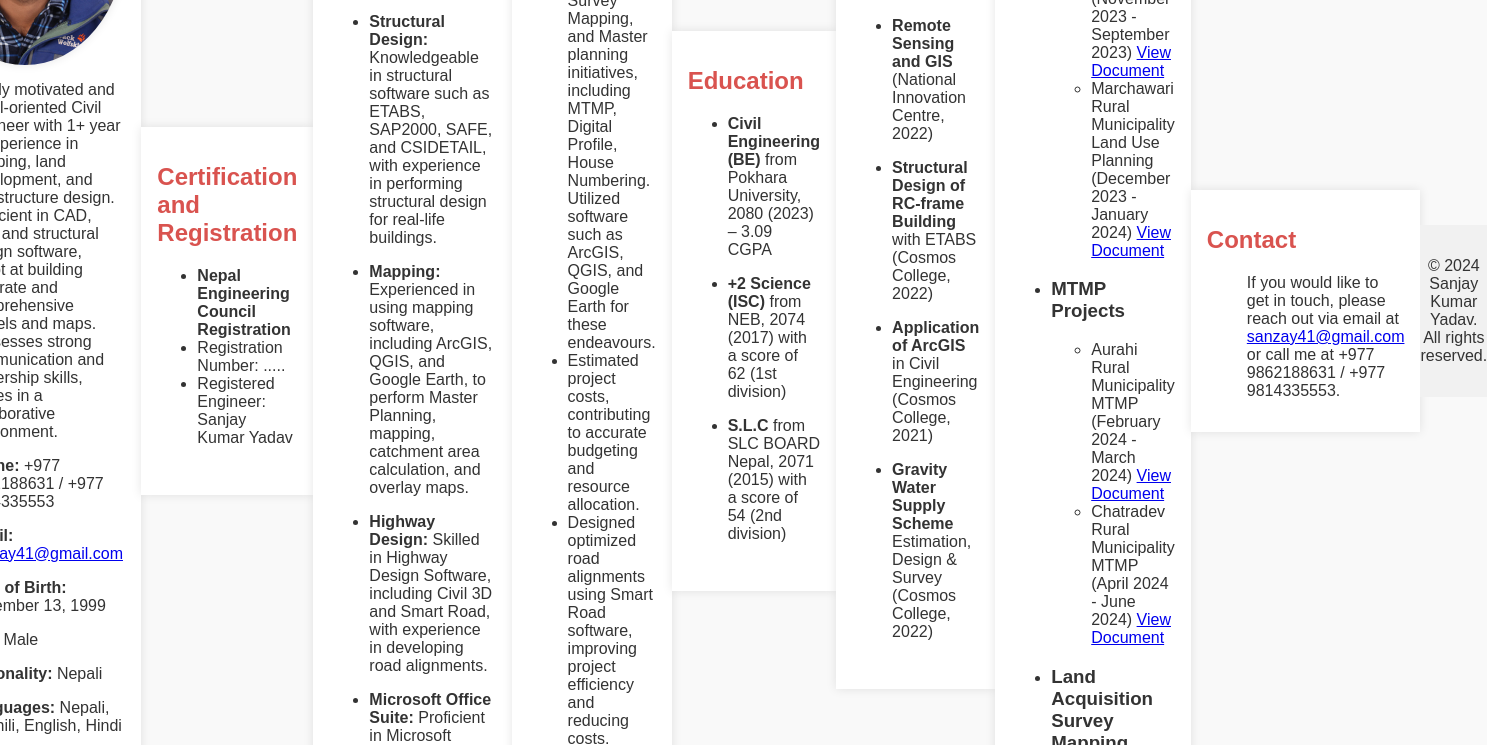
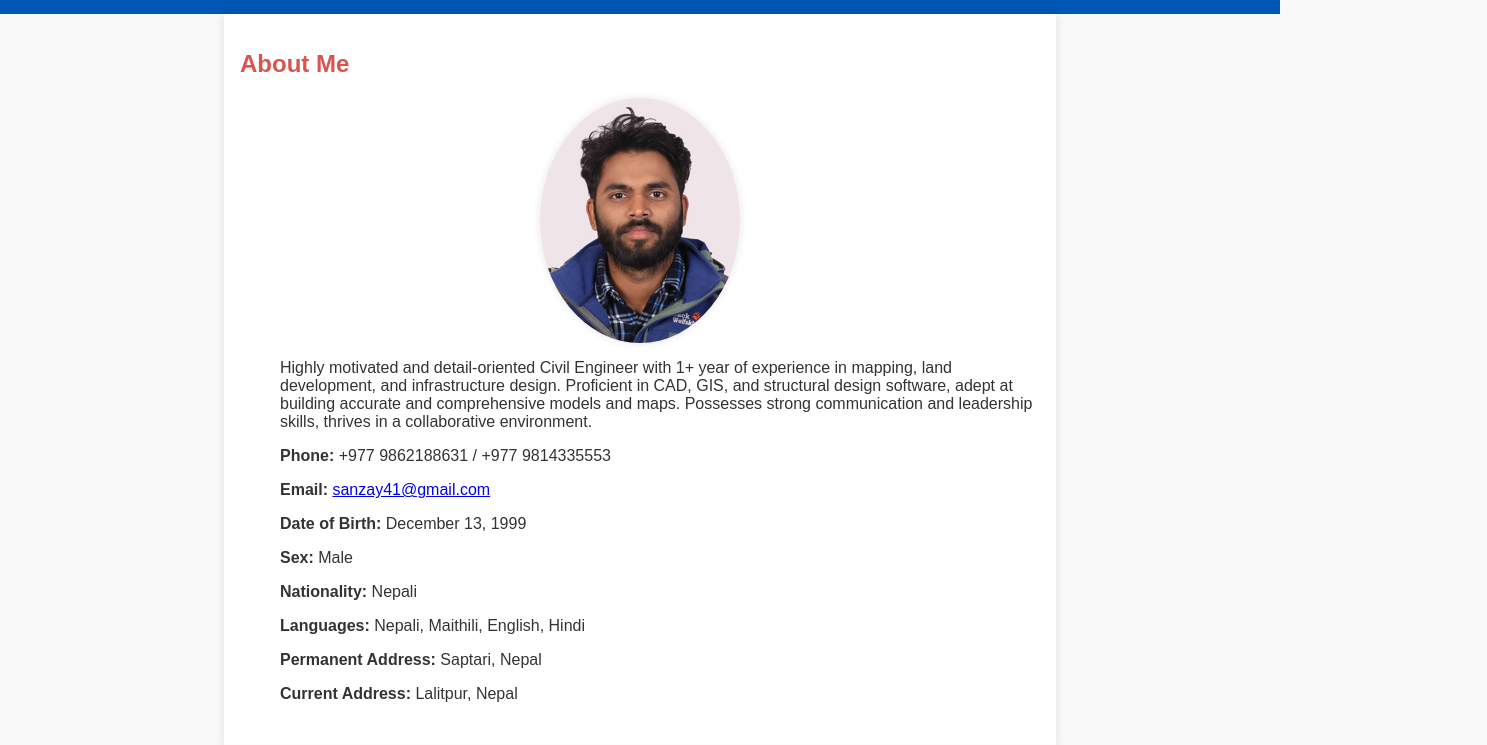
Before and after one commit to Sanzay41/Sanjay-Portfolio, a plain HTML site: page index.html in a window 1280 px wide. Shown: the part 89-834 px from the top of the page, 1487 px wide, since content can reach past the window. Drawn offline with Linux system fonts and the light colour scheme.

Commit message:
Update index.html

```diff
--- a/index.html
+++ b/index.html
@@ -11,10 +11,7 @@
             padding: 0;
             color: #333;
             background-color: #f9f9f9;
-            display: flex;
-            justify-content: center;
-            align-items: center;
-            height: 100vh;
+
         }
         header {
             background-color: #0056b3; /* Blue */
```
